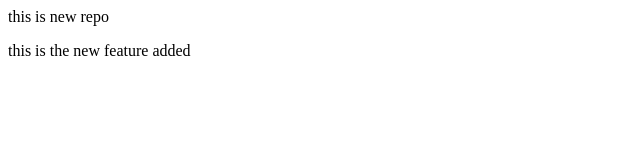
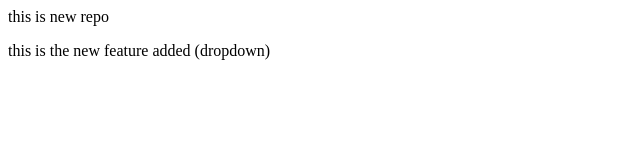
Before and after one commit to shayan-farrukh/localrepo, a plain HTML site: page index.html in a window 1280 px wide. Shown: the full height of the page, 0-640 px from the left. Drawn offline with Linux system fonts and the light colour scheme.

Commit message:
more features

```diff
--- a/index.html
+++ b/index.html
@@ -1,2 +1,2 @@
 <p>this is new repo</p>
-<p> this is the new feature added </p>
+<p> this is the new feature added (dropdown)</p>
```
